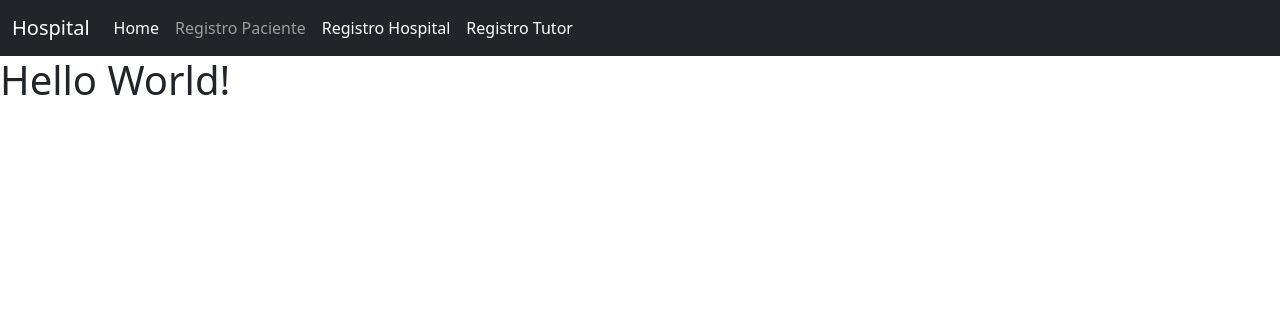
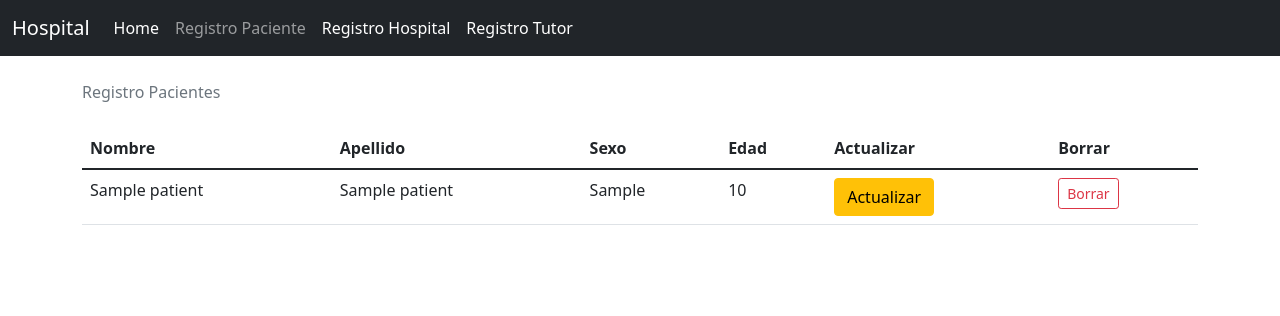
Before and after one commit to JCF541/HospitalDB, a Django app: page / in a window 1280 px wide. Shown: the top 316 px of the page. Run offline with Django 3.2, Linux system fonts and the light colour scheme; tables that the repository leaves empty hold one stand-in row (values such as "Sample post").

Commit message:
Homepage y Tabla terminados.

```diff
--- a/Register/templates/home.html
+++ b/Register/templates/home.html
@@ -1,5 +1,33 @@
 {%extends 'base.html'%}
 {%block title%}Home{%endblock%}
 {%block content%}
-<h1>Hello World!</h1>
+<div class="container">
+    <ol class="breadcrumb my-4">
+      <li class="breadcrumb-item active">Registro Pacientes</li>
+    </ol>
+    <table class="table">
+      <thead class="thead-inverse">
+        <tr>
+          <th>Nombre</th>
+          <th>Apellido</th>
+          <th>Sexo</th>
+          <th>Edad</th>
+          <th>Actualizar</th>
+          <th>Borrar</th>
+        </tr>
+      </thead>
+      <tbody>
+        {% for patient in Patients %}
+          <tr>
+            <td>{{ patient.f_name }}</td>
+            <td>{{ patient.l_name }}</td>
+            <td>{{ patient.gender }}</td>
+            <td>{{ patient.age }}</td>
+            <td><button type="button" class="btn btn-warning">Actualizar</button></td>
+            <td><a href="{%url 'delete_pt' patient.id%}" class = "btn btn-outline-danger btn-sm">Borrar</a></td>
+          </tr>
+        {% endfor %}
+      </tbody>
+    </table>
+  </div>
 {%endblock%}
--- a/Register/urls.py
+++ b/Register/urls.py
@@ -1,6 +1,6 @@
 from django.forms.forms import Form
 from django.urls import path
-from .views import index, register, register_hospital, register_tutor
+from .views import index, register, register_hospital, register_tutor, delete_pt
 from django.forms import forms
 
 urlpatterns = [
@@ -8,4 +8,5 @@ urlpatterns = [
     path('registro/', register, name='register'),
     path('registro_h/', register_hospital, name='register_h'),
     path('registro_t/', register_tutor, name='register_t'),
+    path('delete_pt/<Patient_id>', delete_pt, name='delete_pt'),
 ]
--- a/Register/views.py
+++ b/Register/views.py
@@ -40,3 +40,8 @@ def register_tutor(request):
     else:
         form = registroTutor()
     return render(request, 'registro_tutor.html', {'form':form})
+
+def delete_pt(request, Patient_id):
+    patient = Patient.objects.get(pk=Patient_id)
+    patient.delete()
+    return redirect('index')
```
Also changed, not shown: db.sqlite3.
